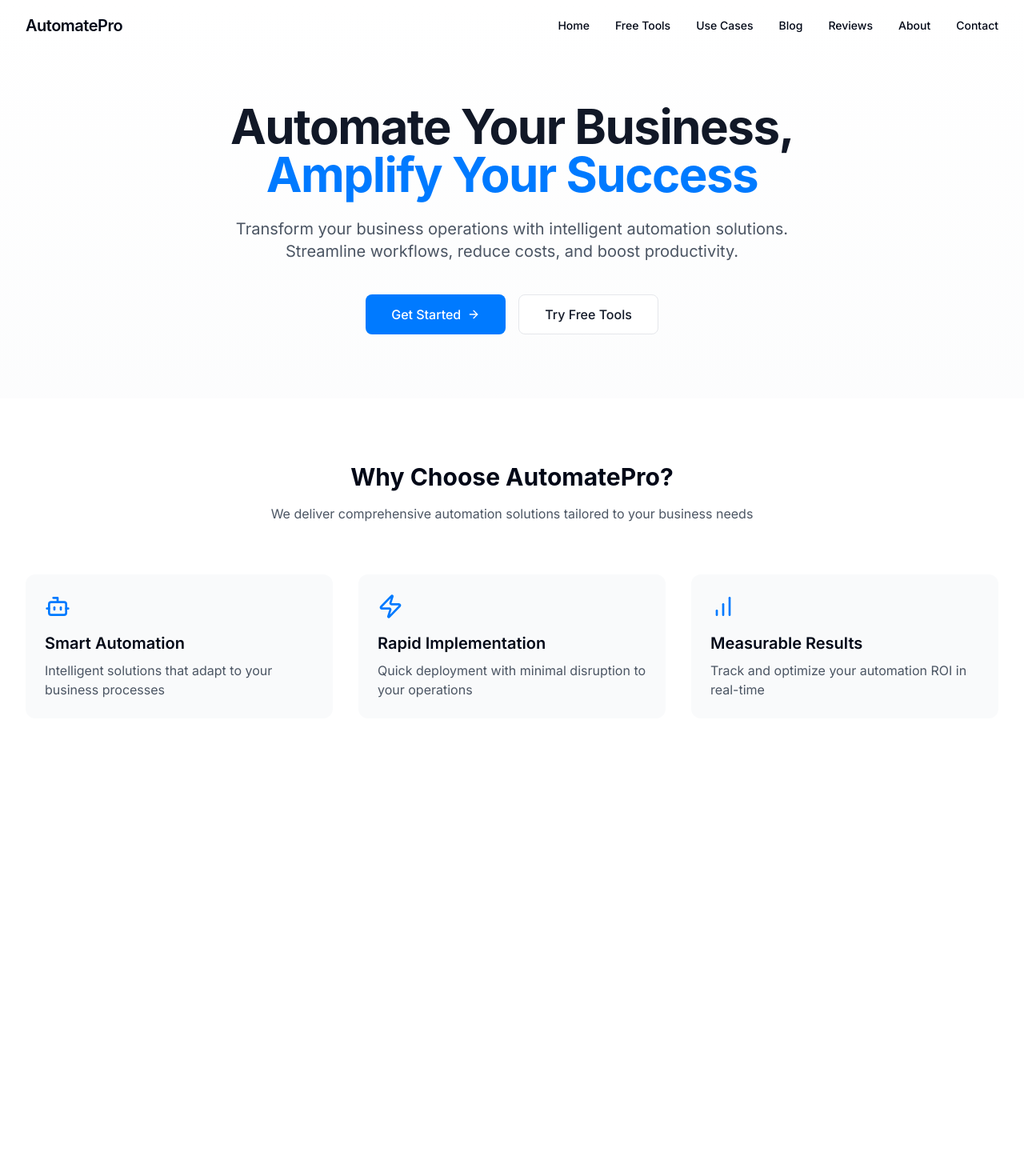
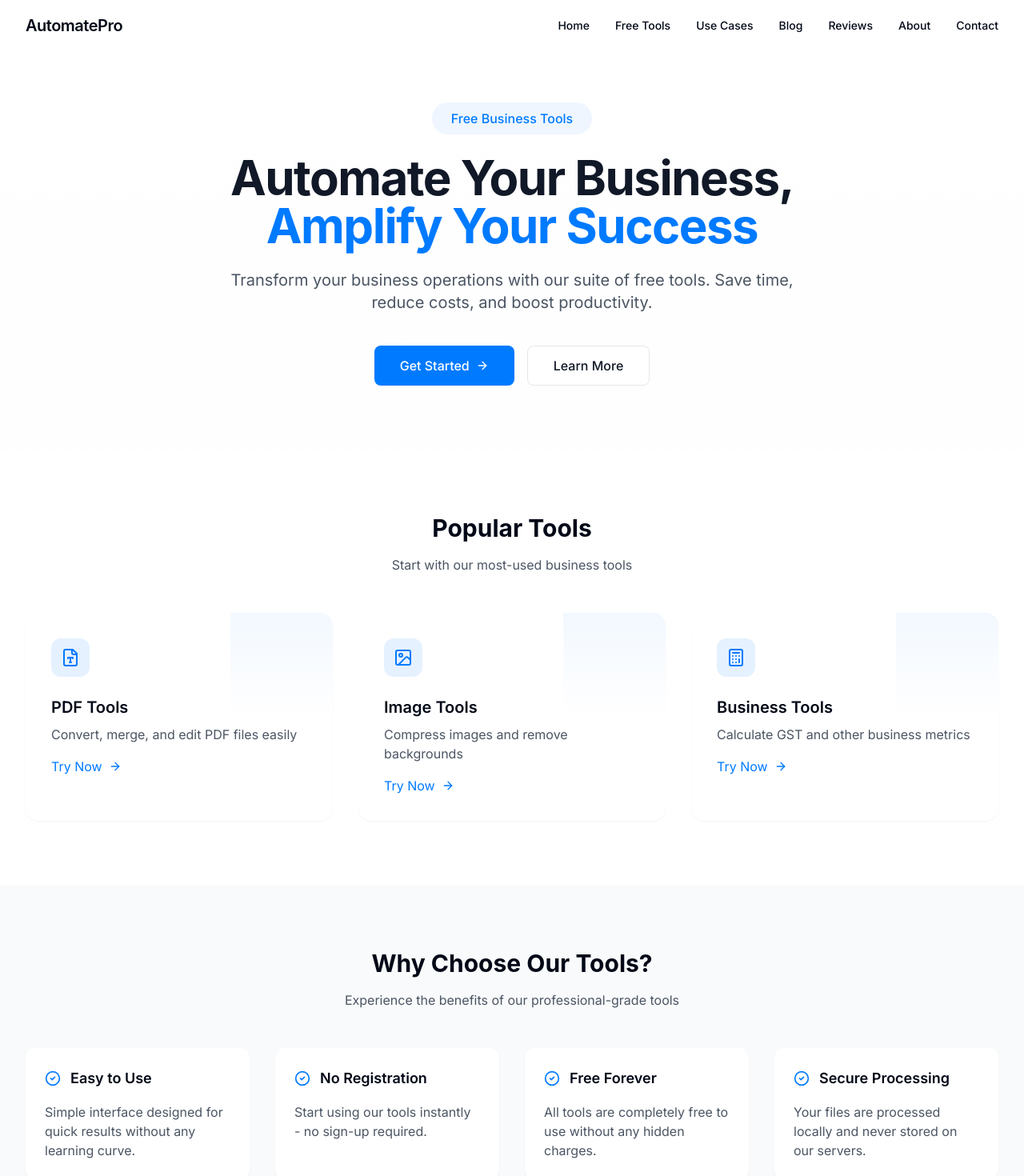
Before and after one commit to JAYY-561/smoothbiz-tools, a React (Vite) app: page / in a window 1280 px wide. Shown: the top 1470 px of the page at 80% size. Before the commit the page ends 978 px from the top, so only its background shows below. Built offline with nearby package versions, Linux system fonts and the light colour scheme.

Commit message:
Integrate Index Page Sections
The index page will now include key sections from other pages to increase user engagement and highlight important features.  This change aims to improve user experience and drive interest in the application's tools and services.

```diff
--- a/src/pages/Index.tsx
+++ b/src/pages/Index.tsx
@@ -1,10 +1,50 @@
 
-import { ArrowRight, Bot, Zap, BarChart } from "lucide-react";
+import { ArrowRight, Bot, Zap, BarChart, FileType, Image, Calculator, CheckCircle2 } from "lucide-react";
 import { motion } from "framer-motion";
 import Navigation from "@/components/Navigation";
 import { Link } from "react-router-dom";
 
 const Index = () => {
+  const popularTools = [
+    {
+      icon: <FileType className="h-6 w-6" />,
+      title: "PDF Tools",
+      description: "Convert, merge, and edit PDF files easily",
+      link: "/tools/pdf-merge"
+    },
+    {
+      icon: <Image className="h-6 w-6" />,
+      title: "Image Tools",
+      description: "Compress images and remove backgrounds",
+      link: "/tools/compress-image"
+    },
+    {
+      icon: <Calculator className="h-6 w-6" />,
+      title: "Business Tools",
+      description: "Calculate GST and other business metrics",
+      link: "/tools/gst-calculator"
+    }
+  ];
+
+  const benefits = [
+    {
+      title: "Easy to Use",
+      description: "Simple interface designed for quick results without any learning curve."
+    },
+    {
+      title: "No Registration",
+      description: "Start using our tools instantly - no sign-up required."
+    },
+    {
+      title: "Free Forever",
+      description: "All tools are completely free to use without any hidden charges."
+    },
+    {
+      title: "Secure Processing",
+      description: "Your files are processed locally and never stored on our servers."
+    }
+  ];
+
   return (
     <div className="min-h-screen bg-gradient-to-b from-white to-gray-50">
       <Navigation />
@@ -13,6 +53,13 @@ const Index = () => {
       <section className="pt-32 pb-20 px-4 sm:px-6 lg:px-8">
         <div className="max-w-7xl mx-auto">
           <div className="text-center">
+            <motion.div
+              initial={{ opacity: 0, y: 20 }}
+              animate={{ opacity: 1, y: 0 }}
+              className="inline-block px-6 py-2 bg-blue-50 rounded-full text-primary font-medium mb-6"
+            >
+              Free Business Tools
+            </motion.div>
             <motion.h1
               initial={{ opacity: 0, y: 20 }}
               animate={{ opacity: 1, y: 0 }}
@@ -29,29 +76,96 @@ const Index = () => {
               transition={{ duration: 0.5, delay: 0.2 }}
               className="mt-6 text-xl text-gray-600 max-w-3xl mx-auto"
             >
-              Transform your business operations with intelligent automation solutions.
-              Streamline workflows, reduce costs, and boost productivity.
+              Transform your business operations with our suite of free tools.
+              Save time, reduce costs, and boost productivity.
             </motion.p>
             <motion.div
               initial={{ opacity: 0, y: 20 }}
               animate={{ opacity: 1, y: 0 }}
               transition={{ duration: 0.5, delay: 0.4 }}
-              className="mt-10 flex justify-center gap-4"
+              className="mt-10 flex flex-wrap justify-center gap-4"
             >
               <Link
-                to="/contact"
+                to="/tools"
                 className="px-8 py-3 bg-primary text-white rounded-lg font-medium hover:bg-primary-hover transition-colors inline-flex items-center group"
               >
                 Get Started
                 <ArrowRight className="ml-2 h-4 w-4 group-hover:translate-x-1 transition-transform" />
               </Link>
               <Link
-                to="/tools"
+                to="/about"
                 className="px-8 py-3 bg-white text-gray-900 rounded-lg font-medium border border-gray-200 hover:border-gray-300 transition-colors"
               >
-                Try Free Tools
+                Learn More
               </Link>
             </motion.div>
+          </div>
+        </div>
+      </section>
+
+      {/* Popular Tools Section */}
+      <section className="py-20 px-4 sm:px-6 lg:px-8 bg-white">
+        <div className="max-w-7xl mx-auto">
+          <div className="text-center mb-12">
+            <h2 className="text-3xl font-display font-bold mb-4">Popular Tools</h2>
+            <p className="text-gray-600">Start with our most-used business tools</p>
+          </div>
+
+          <div className="grid md:grid-cols-3 gap-8">
+            {popularTools.map((tool, index) => (
+              <motion.div
+                key={tool.title}
+                initial={{ opacity: 0, y: 20 }}
+                whileInView={{ opacity: 1, y: 0 }}
+                transition={{ duration: 0.5, delay: index * 0.1 }}
+                viewport={{ once: true }}
+                className="group relative bg-white p-8 rounded-2xl shadow-sm hover:shadow-lg transition-all duration-300"
+              >
+                <div className="absolute top-0 right-0 w-32 h-32 bg-gradient-to-b from-primary/5 to-transparent rounded-tr-2xl" />
+                <div className="relative">
+                  <div className="inline-flex items-center justify-center w-12 h-12 rounded-xl bg-primary/10 text-primary mb-6 group-hover:scale-110 transition-transform">
+                    {tool.icon}
+                  </div>
+                  <h3 className="text-xl font-semibold mb-2">{tool.title}</h3>
+                  <p className="text-gray-600 mb-4">{tool.description}</p>
+                  <Link
+                    to={tool.link}
+                    className="inline-flex items-center text-primary hover:text-primary-hover group-hover:gap-3 transition-all"
+                  >
+                    Try Now <ArrowRight className="ml-2 h-4 w-4 transition-transform group-hover:translate-x-1" />
+                  </Link>
+                </div>
+              </motion.div>
+            ))}
+          </div>
+        </div>
+      </section>
+
+      {/* Benefits Section */}
+      <section className="py-20 px-4 sm:px-6 lg:px-8 bg-gray-50">
+        <div className="max-w-7xl mx-auto">
+          <div className="text-center mb-12">
+            <h2 className="text-3xl font-display font-bold mb-4">Why Choose Our Tools?</h2>
+            <p className="text-gray-600">Experience the benefits of our professional-grade tools</p>
+          </div>
+
+          <div className="grid md:grid-cols-2 lg:grid-cols-4 gap-8">
+            {benefits.map((benefit, index) => (
+              <motion.div
+                key={benefit.title}
+                initial={{ opacity: 0, y: 20 }}
+                whileInView={{ opacity: 1, y: 0 }}
+                transition={{ duration: 0.5, delay: index * 0.1 }}
+                viewport={{ once: true }}
+                className="bg-white p-6 rounded-xl shadow-sm"
+              >
+                <div className="flex items-center gap-3 mb-4">
+                  <CheckCircle2 className="h-5 w-5 text-primary" />
+                  <h3 className="text-lg font-semibold">{benefit.title}</h3>
+                </div>
+                <p className="text-gray-600">{benefit.description}</p>
+              </motion.div>
+            ))}
           </div>
         </div>
       </section>
@@ -100,6 +214,23 @@ const Index = () => {
           </div>
         </div>
       </section>
+
+      {/* CTA Section */}
+      <section className="py-20 px-4 sm:px-6 lg:px-8 bg-primary/5">
+        <div className="max-w-5xl mx-auto text-center">
+          <h2 className="text-3xl font-display font-bold mb-6">Ready to Get Started?</h2>
+          <p className="text-xl text-gray-600 mb-8">
+            Join thousands of businesses already using our tools to improve their productivity.
+          </p>
+          <Link
+            to="/tools"
+            className="inline-flex items-center px-8 py-3 bg-primary text-white rounded-lg font-medium hover:bg-primary-hover transition-colors"
+          >
+            Try Our Tools
+            <ArrowRight className="ml-2 h-4 w-4" />
+          </Link>
+        </div>
+      </section>
     </div>
   );
 };
```
